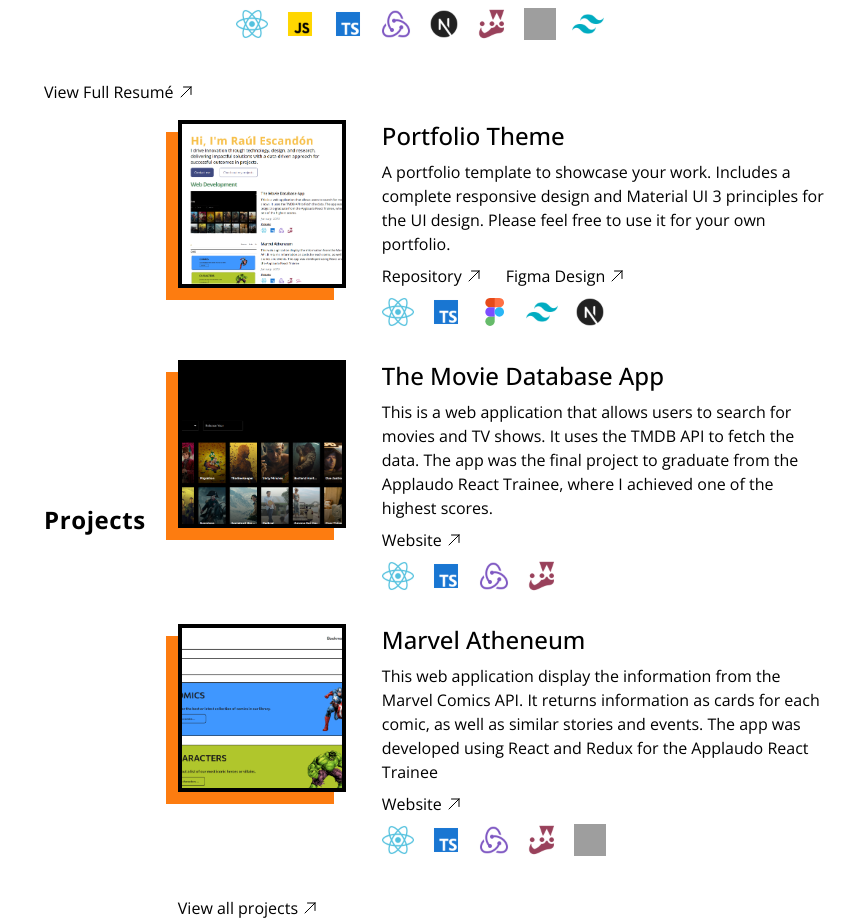
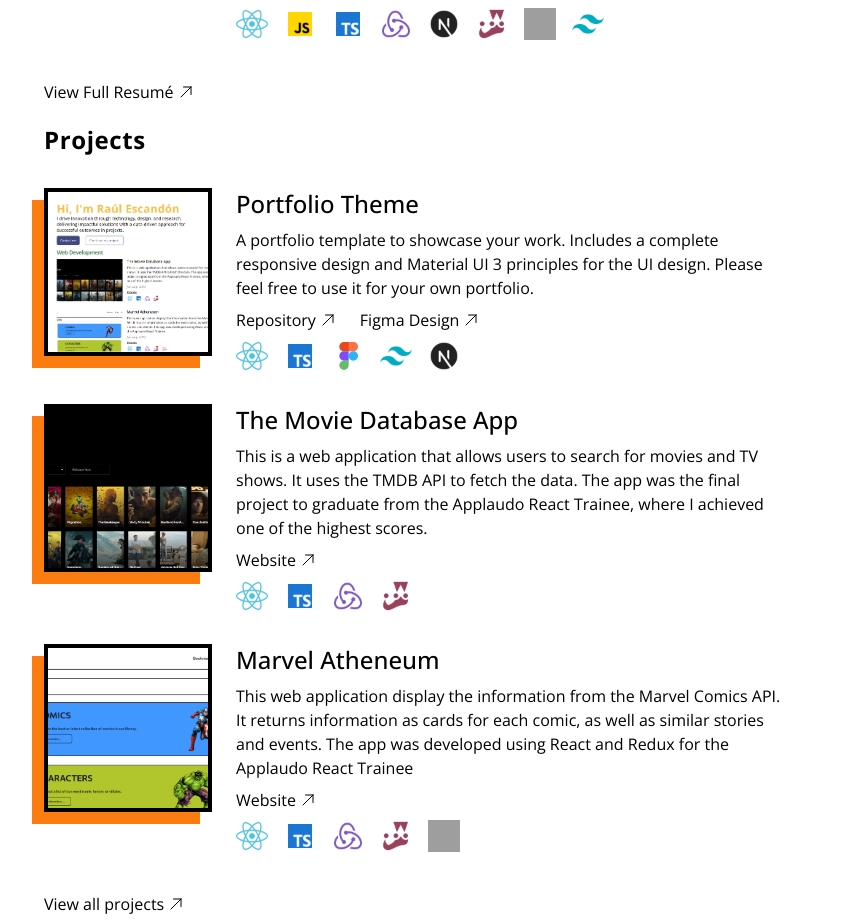
Before and after one commit to elmerescandon/eret_portfolio, a Next.js app: page / in a window 1280 px wide. Shown: the part 1480-2400 px from the top of the page, without its empty margins (224-1076 px from the left). Built offline with nearby package versions, Linux system fonts and the light colour scheme; grey boxes are pictures that could not be loaded.

Commit message:
:lipstick: Change gap and full width

```diff
--- a/src/atomic-design/Molecules/ProjectCard/ProjectCardDesktop.tsx
+++ b/src/atomic-design/Molecules/ProjectCard/ProjectCardDesktop.tsx
@@ -11,9 +11,9 @@ type ProjectCardDesktopProps = {
 const ProjectCardDesktop = ({project}: ProjectCardDesktopProps) => {
   const {title, technologies, description, links, imagePath} = project;
   return (
-    <div className="flex flex-wrap gap-9 justify-start items-start w-full">
+    <div className="flex flex-wrap gap-6 justify-start items-start w-full">
       <ProjectImage alt={`img-${title}`} src={imagePath} />
-      <div className="flex flex-col gap-2 max-w-[447px]">
+      <div className="flex flex-col gap-2 max-w-[552px]">
         <h1 className="text-2xl font-medium">{title}</h1>
         <p>{description}</p>
         <ProjectLinks links={links} />
```
